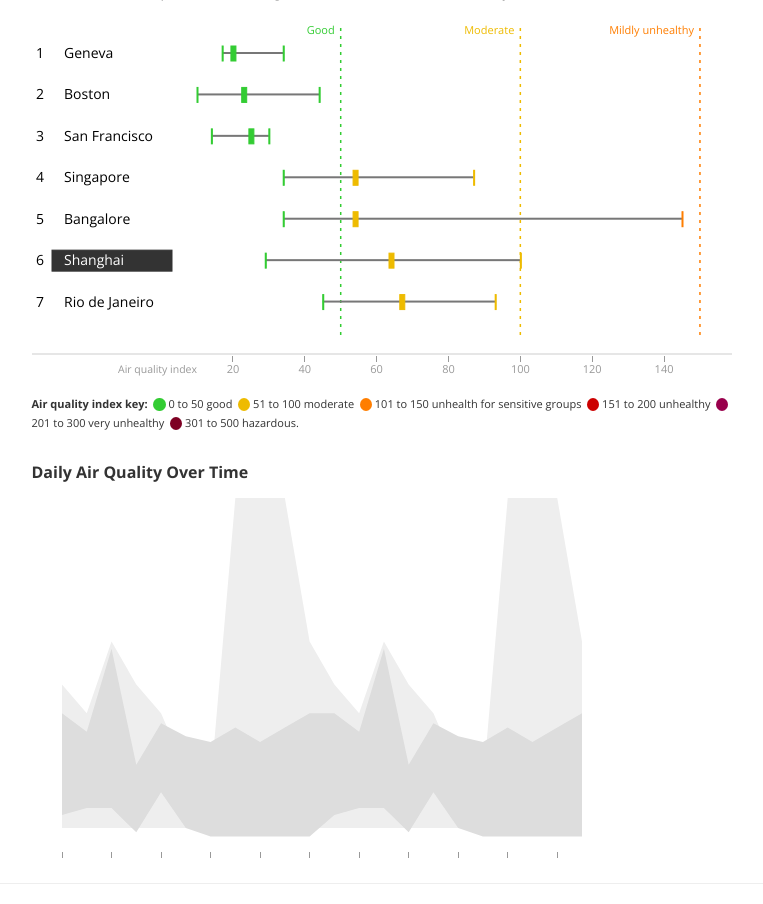
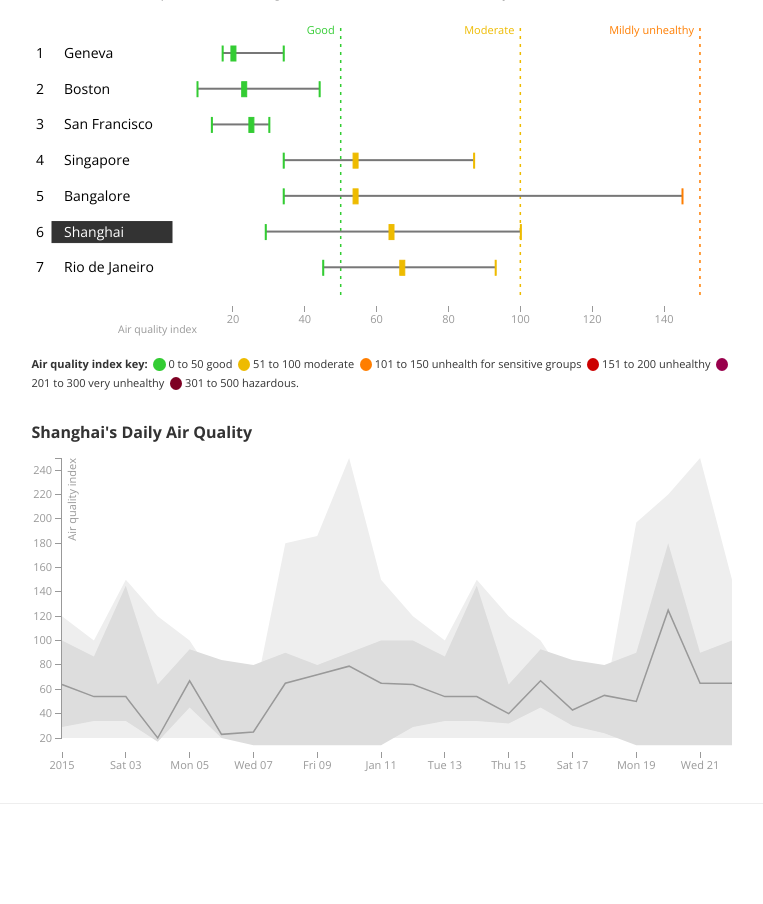
Before and after one commit to kgates-github/datacanvas, a Flask app: page /city/ in a window 1280 px wide. Shown: the part 563-1467 px from the top of the page, without its empty margins (381-1144 px from the left). After the commit the page ends 1367 px from the top, so only its background shows below. Run offline with Flask 2, Linux system fonts and the light colour scheme; some libraries are stand-ins or nearby versions.

Commit message:
Add median to area chart

```diff
--- a/webapp/app/__init__.py
+++ b/webapp/app/__init__.py
@@ -88,17 +88,17 @@ def city(name='Shanghai'):
         },
         {
           'date': '2015-01-08',
-          'max': 250,
+          'max': 180,
           'upper': 90,
-          'median': 125,
+          'median': 65,
           'lower': 14,
           'min': 20
         },
         {
           'date': '2015-01-09',
-          'max': 250,
+          'max': 186,
           'upper': 80,
-          'median': 125,
+          'median': 72,
           'lower': 14,
           'min': 20
         },
@@ -106,7 +106,7 @@ def city(name='Shanghai'):
           'date': '2015-01-10',
           'max': 250,
           'upper': 90,
-          'median': 125,
+          'median': 79,
           'lower': 14,
           'min': 20
         },
@@ -146,8 +146,8 @@ def city(name='Shanghai'):
           'date': '2015-01-15',
           'max': 120,
           'upper': 64,
-          'median': 20,
-          'lower': 17,
+          'median': 40,
+          'lower': 32,
           'min': 20
         },
         {
@@ -162,30 +162,30 @@ def city(name='Shanghai'):
           'date': '2015-01-17',
           'max': 60,
           'upper': 84,
-          'median': 23,
-          'lower': 20,
+          'median': 43,
+          'lower': 30,
           'min': 20
         },
         {
           'date': '2015-01-18',
           'max': 50,
           'upper': 80,
-          'median':25,
-          'lower': 14,
+          'median':55,
+          'lower': 24,
           'min': 20
         },
         {
           'date': '2015-01-19',
-          'max': 250,
+          'max': 197,
           'upper': 90,
-          'median': 125,
+          'median': 50,
           'lower': 14,
           'min': 20
         },
         {
           'date': '2015-01-20',
-          'max': 250,
-          'upper': 80,
+          'max': 220,
+          'upper': 180,
           'median': 125,
           'lower': 14,
           'min': 20
@@ -194,7 +194,7 @@ def city(name='Shanghai'):
           'date': '2015-01-21',
           'max': 250,
           'upper': 90,
-          'median': 125,
+          'median': 65,
           'lower': 14,
           'min': 20
         },
--- a/webapp/app/static/css/app.css
+++ b/webapp/app/static/css/app.css
@@ -110,8 +110,21 @@ body {
 
 .y.axis line, .y.axis path {
   fill: none;
-  stroke: #000;
+  stroke: #999;
 }
+
+.y.axis text {
+  fill: #999;
+  font-size: 11px;
+}
+
+/* Area chart style */
+.line {
+  fill: none;
+  stroke: #999;
+  stroke-width: 1.5px;
+}
+
 
 /* Tooltip */
 .d3-tip {
--- a/webapp/app/static/js/areachart.js
+++ b/webapp/app/static/js/areachart.js
@@ -19,9 +19,11 @@
       this.scaleX = this._getScaleX();
       this.scaleY = this._getScaleY();
       this.qualitative = this.params.qualitative || [];
-      this.xAxis = d3.svg.axis().scale(this.scaleX).tickSize(-6).tickSubdivide(true);
+      this.xAxis = d3.svg.axis().scale(this.scaleX).tickSize(-6);
+      this.yAxis = d3.svg.axis().scale(this.scaleY).orient("left");
       this.svg = d3.select("#" + this.el).append("svg").attr("width", this.params.width).attr("height", this.params.height);
-      this.svg.append("g").attr("class", "x axis").attr("transform", "translate(" + this.params.margin.left + ", " + this.params.height + ")").call(this.xAxis);
+      this.svg.append("g").attr("class", "x axis").attr("transform", "translate(" + this.params.margin.left + ", " + (this.params.height - this.params.margin.bottom + 20) + ")").call(this.xAxis);
+      this.svg.append("g").attr("class", "y axis").attr("transform", "translate(" + (this.params.margin.left - 1) + ", " + this.params.margin.top + ")").call(this.yAxis).append("text").attr("transform", "rotate(-90)").attr("y", 6).attr("dy", "0.8em").style("text-anchor", "end").style("font-size", "11px").text("Air quality index");
       this.chart = this.svg.append("g").attr("transform", "translate(" + this.params.margin.left + ", " + this.params.margin.top + ")");
       this.areaMax = d3.svg.area().x((function(_this) {
         return function(d) {
@@ -36,8 +38,8 @@
           return _this.scaleY(d.max);
         };
       })(this));
-      this.chart.append("path").datum(this.data).attr("class", "area").style("fill", "#eee").attr("d", this.areaMax);
-      this.areaPercentiles = d3.svg.area().x((function(_this) {
+      this.areaMaxPlot = this.chart.append("path").datum(this.data).attr("class", "area").style("fill", "#eee").attr("d", this.areaMax);
+      this.areaPercentile = d3.svg.area().x((function(_this) {
         return function(d) {
           return _this.scaleX(new Date(d.date));
         };
@@ -50,7 +52,17 @@
           return _this.scaleY(d.upper);
         };
       })(this));
-      this.chart.append("path").datum(this.data).attr("class", "area").style("fill", "#ddd").attr("d", this.areaPercentiles);
+      this.areaPercentilePlot = this.chart.append("path").datum(this.data).attr("class", "area").style("fill", "#ddd").attr("d", this.areaPercentile);
+      this.line = d3.svg.line().x((function(_this) {
+        return function(d) {
+          return _this.scaleX(new Date(d.date));
+        };
+      })(this)).y((function(_this) {
+        return function(d) {
+          return _this.scaleY(d.median);
+        };
+      })(this));
+      this.areaMedianPlot = this.chart.append("path").datum(this.data).attr("class", "line").attr("d", this.line);
     }
 
     AreaChart.prototype._getDomain = function(data) {
@@ -66,7 +78,6 @@
         return d.date;
       });
       rangeX = [0, this.params.width - (this.params.margin.left + this.params.margin.right)];
-      console.log(rangeX);
       return d3.time.scale().range(rangeX).domain([new Date(domainX[0]), new Date(domainX[1])]);
     };
 
--- a/webapp/app/static/js/boxplot.js
+++ b/webapp/app/static/js/boxplot.js
@@ -20,13 +20,12 @@
       this.scaleX = this._getScaleX();
       this.scaleY = this._getScaleY();
       this.qualitative = this.params.qualitative || [];
-      console.log(this.params.qualitative);
       this.xAxis = d3.svg.axis().scale(this.scaleX).tickSize(-6).tickSubdivide(true);
       $("#" + this.params.dimension + "-sort button").on("click", function() {
         return self._sortBy($(this).val());
       });
       this.svg = d3.select("#" + this.el).append("svg").attr("width", this.params.width).attr("height", this.params.height);
-      this.svg.append("g").attr("class", "x axis").attr("transform", ("translate(" + this.params.margin.left + ",") + (this.params.height - 20) + ")").call(this.xAxis);
+      this.svg.append("g").attr("class", "x axis").attr("transform", ("translate(" + this.params.margin.left + ",") + (this.params.height - 30) + ")").call(this.xAxis);
       this.tip = d3.tip().attr('class', 'd3-tip').offset((function(_this) {
         return function(d) {
           return [-20, _this.scaleX(d.median) - _this.params.margin.left - 18];
@@ -50,7 +49,16 @@
       });
       this.svg.call(this.tip);
       this.chart = this.svg.append("g").attr("transform", "translate(" + this.params.margin.left + ", " + this.params.margin.top + ")");
-      this.chart.append("line").attr("y1", this.params.height - this.params.margin.top - this.params.margin.bottom + 12).attr("y2", this.params.height - this.params.margin.top - this.params.margin.bottom + 12).attr("x1", -this.params.margin.left).attr("x2", this.params.width).style("stroke-width", 0.5).style("stroke", "#999");
+
+      /*
+      @chart.append("line")
+        .attr("y1", @params.height - @params.margin.top - @params.margin.bottom + 12)
+        .attr("y2", @params.height - @params.margin.top - @params.margin.bottom + 12)
+        .attr("x1", -@params.margin.left)
+        .attr("x2", @params.width)
+        .style("stroke-width", 0.5)
+        .style("stroke", "#999")
+       */
       this.qualatativeTicks = this.chart.selectAll(".qualitative").data(this.qualitative).enter().append("g").attr("class", "qualitative").attr("transform", (function(_this) {
         return function(d, i) {
           return "translate(" + (_this.scaleX(d.value)) + ", 0)";
--- a/webapp/app/static/js/city.js
+++ b/webapp/app/static/js/city.js
@@ -69,7 +69,7 @@
           dimension: 'airquality_raw',
           scale: d3.scale.linear,
           width: 700,
-          height: 370,
+          height: 330,
           qualitative: helpers.aqiQualitative,
           margin: {
             top: 40,
@@ -87,12 +87,12 @@
           scaleX: d3.time.scale,
           scaleY: d3.scale.linear,
           width: 700,
-          height: 370,
+          height: 330,
           qualitative: helpers.aqiQualitative,
           margin: {
             top: 10,
-            right: 150,
-            bottom: 30,
+            right: 0,
+            bottom: 40,
             left: 30
           }
         }
--- a/webapp/app/templates/city.html
+++ b/webapp/app/templates/city.html
@@ -78,7 +78,7 @@
           <span contenteditable='false' class='dot unhealthy-very'>2</span> 201 to 300 very unhealthy&nbsp;
           <span contenteditable='false' class='dot hazardous'>2</span> 301 to 500 hazardous.
         </div>
-        <div class="chart-header">Daily Air Quality Over Time</div>
+        <div class="chart-header">{{city}}'s Daily Air Quality</div>
 
         <div id="timeseries-airquality_raw" class="chart-container"></div>
       </div>
```
Also changed, not shown: README.md, 3 other files.
